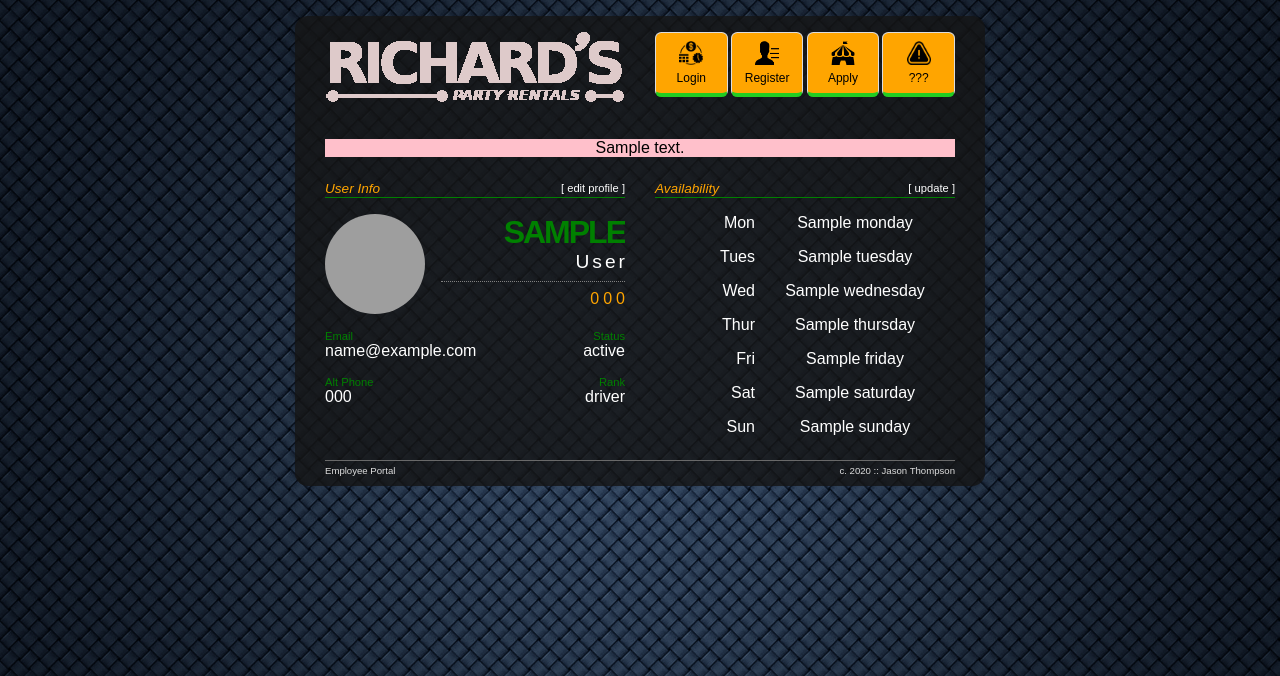
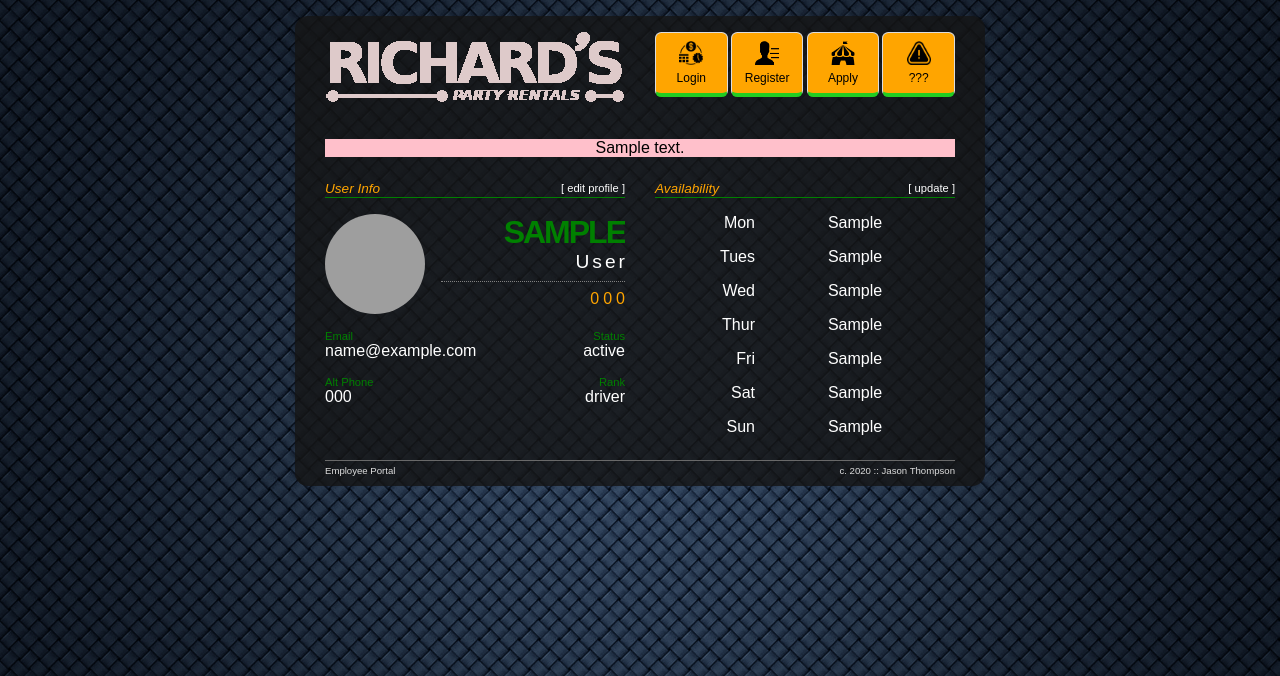
Before and after one commit to jtproject/employee-portal, a Python web app: template jsys/templates/view_profile.html in a window 1280 px wide. Shown: the top 676 px of the page. Run offline with Jinja, Linux system fonts and the light colour scheme; the template is opened without the code that fills it: most values are stand-ins (such as "Sample title", 1, 10 or a date in 2020); grey boxes are pictures that could not be loaded.

Commit message:
finished the update for avail

```diff
--- a/jsys/templates/view_profile.html
+++ b/jsys/templates/view_profile.html
@@ -56,31 +56,31 @@
     </div>
     <div class="portal-table-row">
       <div class="portal-table-col right">Mon</div>
-      <div class="portal-table-col-x2 center">{{ hours.monday }}</div>
+      <div class="portal-table-col-x2 center">{{ utils.avail_choices(hours.monday) }}</div>
     </div>
     <div class="portal-table-row">
       <div class="portal-table-col right">Tues</div>
-      <div class="portal-table-col-x2 center">{{ hours.tuesday }}</div>
+      <div class="portal-table-col-x2 center">{{ utils.avail_choices(hours.tuesday) }}</div>
     </div>
     <div class="portal-table-row">
       <div class="portal-table-col right">Wed</div>
-      <div class="portal-table-col-x2 center">{{ hours.wednesday }}</div>
+      <div class="portal-table-col-x2 center">{{ utils.avail_choices(hours.wednesday) }}</div>
     </div>
     <div class="portal-table-row">
       <div class="portal-table-col right">Thur</div>
-      <div class="portal-table-col-x2 center">{{ hours.thursday }}</div>
+      <div class="portal-table-col-x2 center">{{ utils.avail_choices(hours.thursday) }}</div>
     </div>
     <div class="portal-table-row">
       <div class="portal-table-col right">Fri</div>
-      <div class="portal-table-col-x2 center">{{ hours.friday }}</div>
+      <div class="portal-table-col-x2 center">{{ utils.avail_choices(hours.friday) }}</div>
     </div>
     <div class="portal-table-row">
       <div class="portal-table-col right">Sat</div>
-      <div class="portal-table-col-x2 center">{{ hours.saturday }}</div>
+      <div class="portal-table-col-x2 center">{{ utils.avail_choices(hours.saturday) }}</div>
     </div>
     <div class="portal-table-row">
       <div class="portal-table-col right">Sun</div>
-      <div class="portal-table-col-x2 center">{{ hours.sunday }}</div>
+      <div class="portal-table-col-x2 center">{{ utils.avail_choices(hours.sunday) }}</div>
     </div>
   </div>
 </div>
```
Also changed, not shown: jsys/models.py (+7 -7 lines), jsys/people/routes.py (+17 -11 lines), jsys/utils.py (+10 -0 lines), jsys/the.db.
